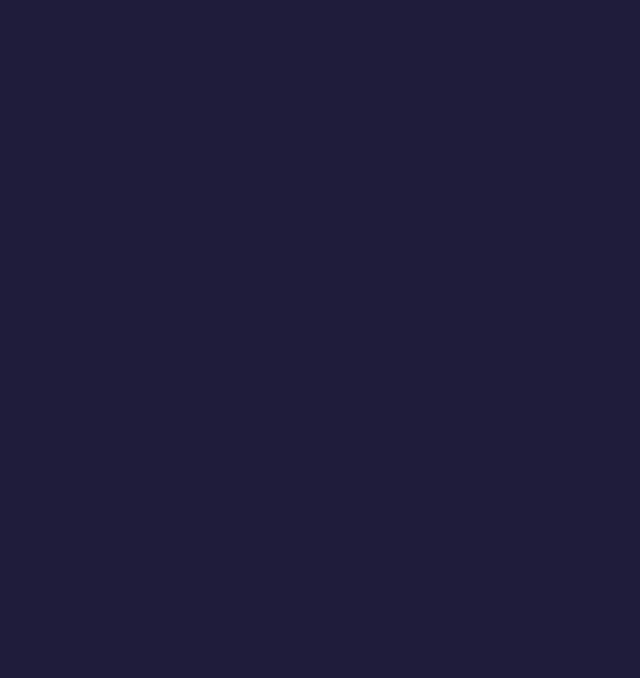
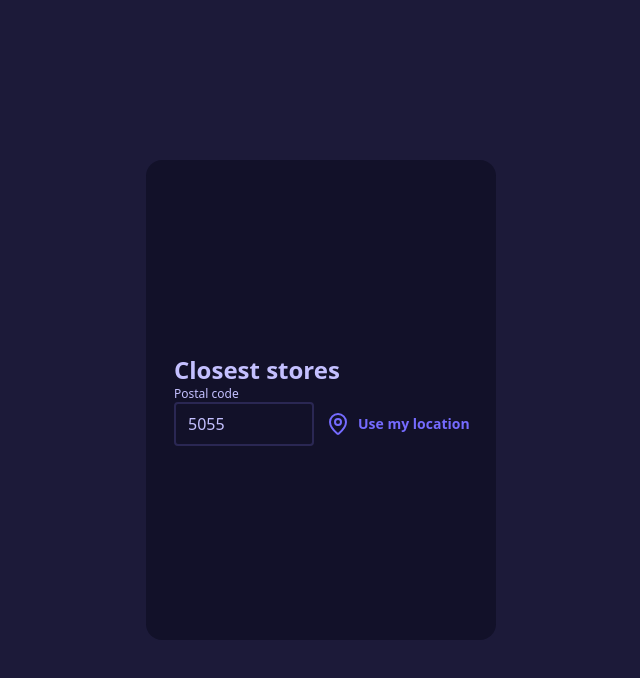
Before and after one commit to Pietro7373/challenge2, a website: page src/index.html in a window 1280 px wide. Shown: the whole page, without its empty margins (319-959 px from the left). Drawn offline with Linux system fonts and the light colour scheme.

Commit message:
prvni div Closest

```diff
--- a/src/index.html
+++ b/src/index.html
@@ -9,16 +9,31 @@
 </head>
 <body>
 
-<section class="">
+<section class="min-h-screen flex items-center justify-center font-[Mulish] font-sans  text-[#C4C0FF]">
+
+    <!-- hlavní modrý layout-->
+    <div class="relative flex flex-col justify-center items-start pl-7 w-[350px] h-[480px]  bg-[#121129] rounded-2xl ">
+        <div class="font-bold  text-2xl"><h1>Closest stores</h1></div>
+
+        <div class="flex">
+            <div class="">
+                <h2 class="text-xs">Postal code</h2>
+                <input type="text" value="5055" class="border-2 border-[#2A2753] w-[140px]
+                rounded-sm h-11 pl-3 ">
+            </div>
+            <div class="flex items-center justify-center mt-4 ml-3">
+                <svg xmlns="http://www.w3.org/2000/svg" width="24" height="24" viewBox="0 0 24 24" fill="none" stroke="#756BFF" stroke-width="2" stroke-linecap="round" stroke-linejoin="round" class="lucide lucide-map-pin"><path d="M20 10c0 4.993-5.539 10.193-7.399 11.799a1 1 0 0 1-1.202 0C9.539 20.193 4 14.993 4 10a8 8 0 0 1 16 0"/><circle cx="12" cy="10" r="3"/></svg>
+                <h2 class="text-[#756BFF] font-bold text-sm ml-2">Use my location</h2>
+
+            </div>
+
+        </div>
 
 
 
 
 
-
-
-
-
+    </div>
 </section>
 
 </body>
```
Also changed, not shown: src/output.css.
